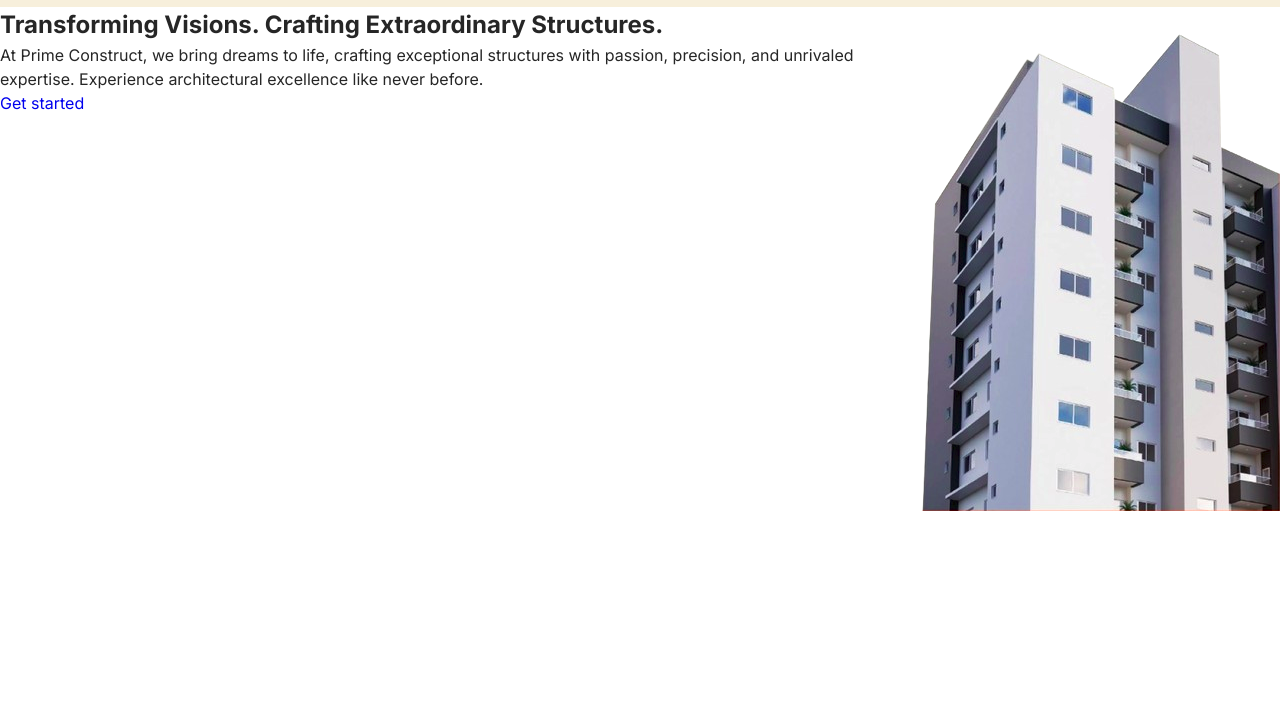
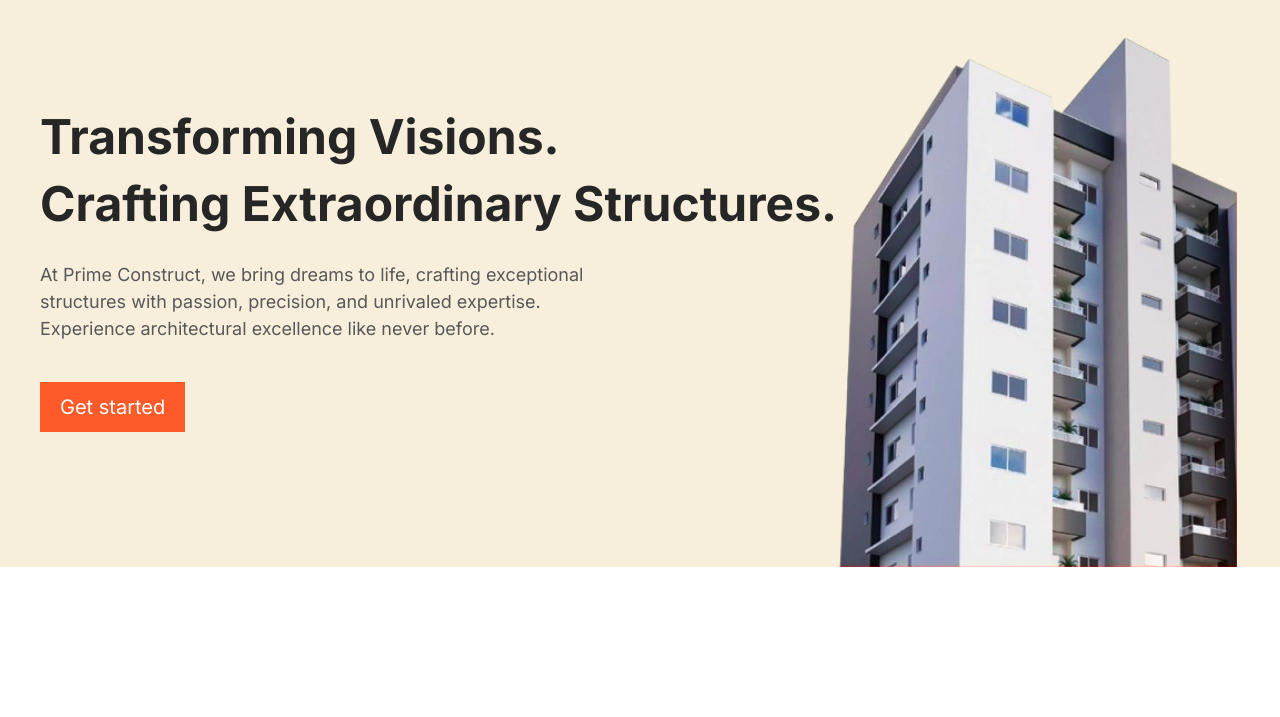
Before and after one commit to yashpandey002/construction-landing-page, a plain HTML site: page index.html in a window 1280 px wide. Shown: the part 83-800 px from the top of the page. Drawn offline with Linux system fonts and the light colour scheme.

Commit message:
hero section completed

```diff
--- a/index.html
+++ b/index.html
@@ -35,20 +35,24 @@
                 <div class="container">
                     <div class="hero__main-box flex">
                         <div class="hero__content-box">
-                            <h1>
-                                Transforming Visions. Crafting Extraordinary
-                                Structures.
+                            <h1 class="hero__heading">
+                                Transforming Visions. <br />
+                                Crafting Extraordinary Structures.
                             </h1>
-                            <p>
+                            <p class="hero__desc">
                                 At Prime Construct, we bring dreams to life,
                                 crafting exceptional structures with passion,
                                 precision, and unrivaled expertise. Experience
                                 architectural excellence like never before.
                             </p>
-                            <a href="#">Get started</a>
+                            <a href="#" class="hero__cta">Get started</a>
                         </div>
-                        <div class="hero__img-box">
-                            <img src="./img/hero-img.png" alt="Building" />
+                        <div class="hero__img-box flex">
+                            <img
+                                src="./img/hero-img.png"
+                                alt="Building"
+                                class="hero__img"
+                            />
                         </div>
                     </div>
                 </div>
--- a/styles/general.css
+++ b/styles/general.css
@@ -25,13 +25,14 @@ ul {
 
 a {
     text-decoration: none;
+    display: inline-block;
 }
 
 /**********************/
 /* Utility classes */
 /**********************/
 .container {
-    max-width: 1300px;
+    max-width: 1200px;
     margin: 0 auto;
 }
 
--- a/styles/style.css
+++ b/styles/style.css
@@ -22,4 +22,44 @@ header {
 
 .nav__link {
     color: #585858;
+    font-size: 16px;
 }
+
+/********************/
+/* Hero section */
+/********************/
+
+.hero {
+    background-color: #f7efdb;
+}
+
+.hero__img-box {
+    justify-content: flex-start;
+    align-items: flex-end;
+}
+
+.hero__heading {
+    font-size: 48px;
+    line-height: 1.4;
+    margin-top: 96px;
+    margin-bottom: 24px;
+}
+
+.hero__desc {
+    font-size: 18px;
+    color: #585858;
+    margin-bottom: 40px;
+    max-width: 600px;
+}
+
+.hero__cta {
+    font-size: 20px;
+    color: #fff;
+    background-color: #ff5a29;
+    padding: 10px 20px;
+}
+
+.hero__img {
+    width: 400px;
+    height: auto;
+}
```
